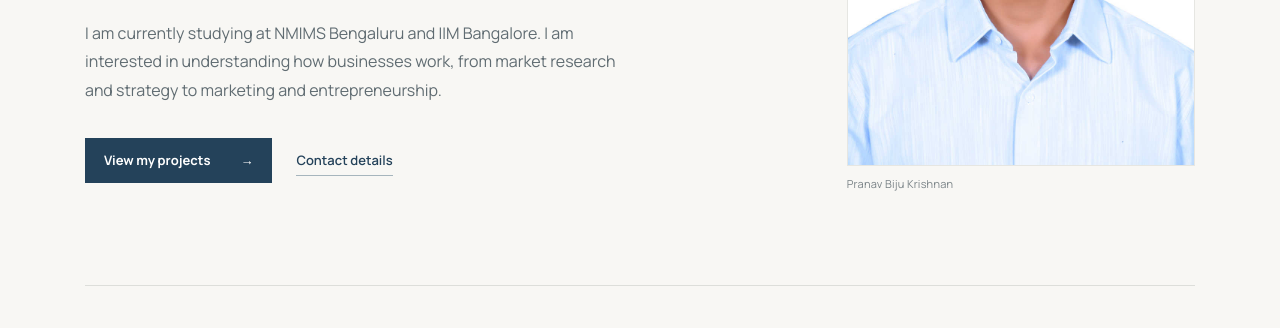
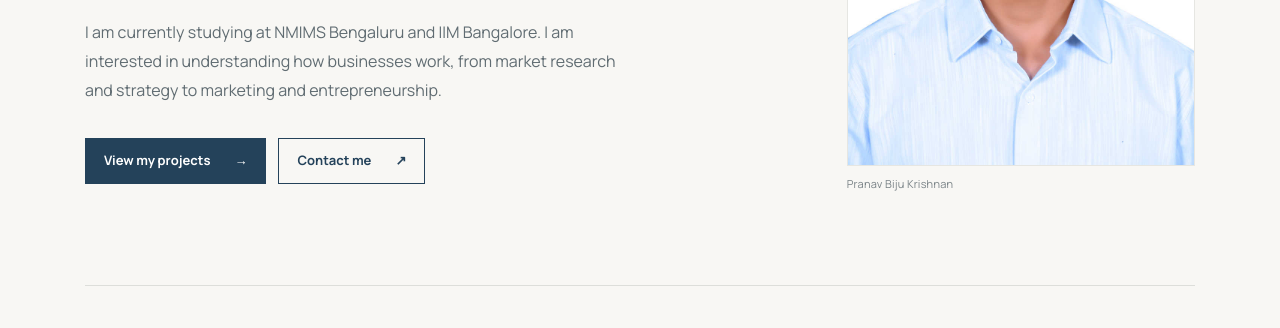
Before and after one commit to pranav777123123123-create/personal-resume-website-Copy, a plain HTML site: page index.html in a window 1280 px wide. Shown: the part 423-751 px from the top of the page. Drawn offline with Linux system fonts and the light colour scheme.

Commit message:
Fix navigation and introduction buttons

```diff
--- a/index.html
+++ b/index.html
@@ -8,7 +8,7 @@
   <title>Pranav Biju Krishnan | Personal Resume</title>
   <link rel="preconnect" href="https://fonts.googleapis.com">
   <link rel="preconnect" href="https://fonts.gstatic.com" crossorigin>
-  <link href="https://fonts.googleapis.com/css2?family=Fraunces:opsz,wght@9..144,400..700&amp;family=Manrope:wght@400;500;600;700;800&amp;display=swap" rel="stylesheet">
+  <link href="https://fonts.googleapis.com/css2?family=Fraunces:opsz,wght@9..144,400..700&family=Manrope:wght@400;500;600;700;800&display=swap" rel="stylesheet">
   <link rel="stylesheet" href="styles.css">
 </head>
 <body>
@@ -37,7 +37,7 @@
         <p class="intro-description">I am currently studying at NMIMS Bengaluru and IIM Bangalore. I am interested in understanding how businesses work, from market research and strategy to marketing and entrepreneurship.</p>
         <div class="intro-links">
           <a class="primary-link" href="#projects">View my projects <span aria-hidden="true">→</span></a>
-          <a class="secondary-link" href="#contact">Contact details</a>
+          <a class="secondary-link" href="#contact">Contact me <span aria-hidden="true">↗</span></a>
         </div>
       </div>
       <figure class="intro-photo">
@@ -165,6 +165,6 @@
     </section>
   </main>
 
-  <footer class="site-footer"><div class="container footer-inner"><span>Pranav Biju Krishnan</span><span>Personal resume · HTML &amp; CSS</span><a href="#top">Back to top ↑</a></div></footer>
+  <footer class="site-footer"><div class="container footer-inner"><span>Pranav Biju Krishnan</span><span>Personal resume · HTML &amp; CSS</span><a href="#">Back to top ↑</a></div></footer>
 </body>
 </html>
--- a/styles.css
+++ b/styles.css
@@ -40,11 +40,12 @@ h1, h2 { font-family: var(--font-head); font-weight: 500; font-optical-sizing: a
 .intro h1 { font-size: clamp(56px, 5.6vw, 81px); line-height: 1.09; letter-spacing: -.045em; margin: 21px 0 23px; }
 .intro-lead { font-weight: 600; font-size: 19px; line-height: 1.45; margin-bottom: 22px; }
 .intro-description { color: var(--muted); max-width: 540px; font-size: 16px; line-height: 1.8; }
-.intro-links { display: flex; flex-wrap: wrap; gap: 24px; align-items: center; margin-top: 33px; }
-.primary-link { display: inline-flex; gap: 30px; align-items: center; justify-content: space-between; color: #fff; background: var(--accent-dark); border: 1px solid var(--accent-dark); padding: 11px 18px; font-size: 13px; font-weight: 700; transition: background .15s ease; }
-.primary-link:hover { background: var(--ink); }
-.secondary-link { color: var(--accent-dark); border-bottom: 1px solid #a6b5bd; font-weight: 600; font-size: 13px; padding-block: 4px; }
-.secondary-link:hover { border-color: var(--accent-dark); }
+.intro-links { display: flex; flex-wrap: wrap; gap: 12px; align-items: center; margin-top: 33px; }
+.primary-link, .secondary-link { display: inline-flex; min-height: 46px; gap: 24px; align-items: center; justify-content: space-between; padding: 11px 18px; border: 1px solid var(--accent-dark); font-size: 13px; font-weight: 700; transition: background .15s ease, border-color .15s ease; }
+.primary-link { color: #fff; background: var(--accent-dark); }
+.primary-link:hover { background: var(--ink); border-color: var(--ink); }
+.secondary-link { color: var(--accent-dark); background: transparent; }
+.secondary-link:hover { background: #e9eef0; border-color: var(--ink); }
 .intro-photo { justify-self: end; width: min(100%, 352px); }
 .intro-photo img { height: 425px; width: 100%; object-fit: cover; object-position: center 19%; background: #f1f1ee; border: 1px solid #e6e6e2; }
 .intro-photo figcaption { font-size: 11px; color: #7a8387; letter-spacing: .02em; padding-top: 9px; }
```
